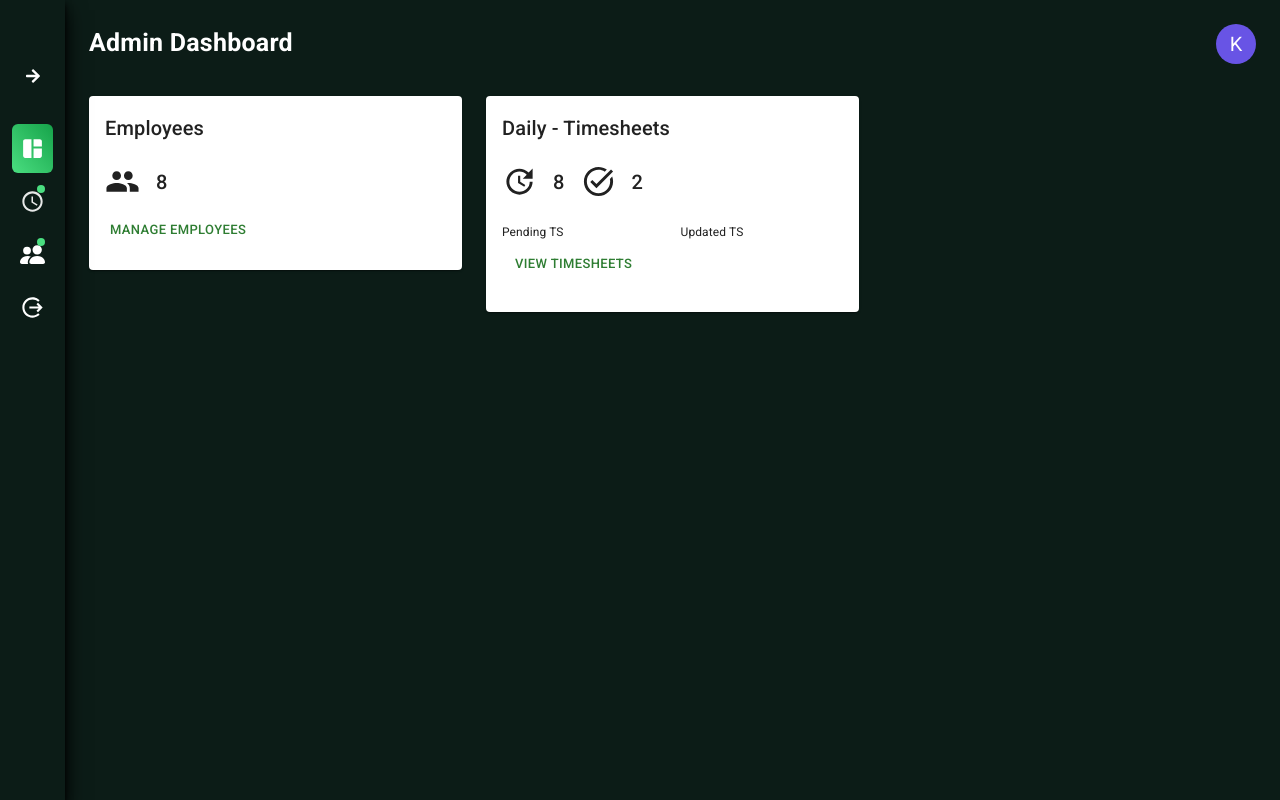
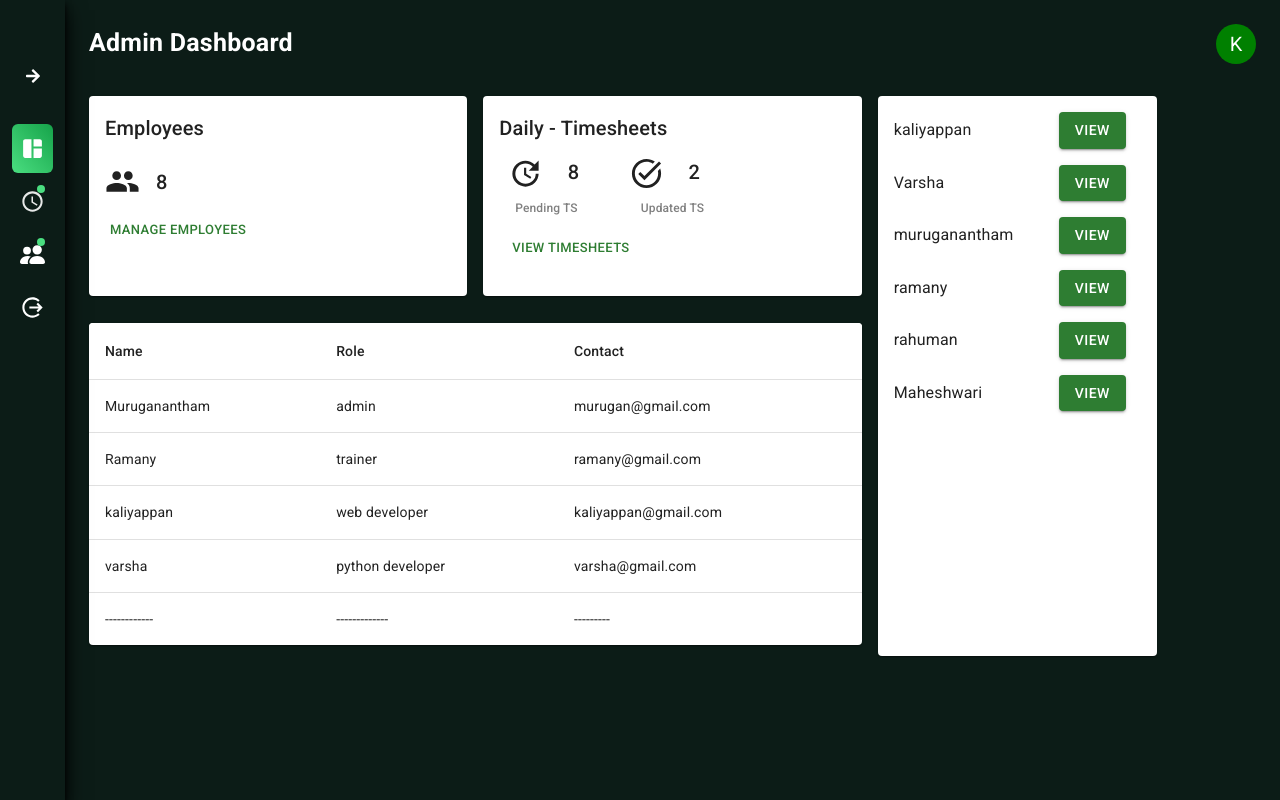
Before and after one commit to Kaliyappan1/Timesheet-Application-to-softmania, a React (Vite) app: page /admin-Dashboard in a window 1280 px wide. Built offline with nearby package versions, Linux system fonts and the light colour scheme.

Commit message:
sidebar and dashboard grid design is completed

```diff
--- a/src/scenes/dashboard/AdminDashboard.jsx
+++ b/src/scenes/dashboard/AdminDashboard.jsx
@@ -7,60 +7,83 @@ import {
   CardActions,
   CardContent,
   Grid,
+  Paper,
   Stack,
+  Table,
+  TableBody,
+  TableCell,
+  TableContainer,
+  TableHead,
+  TableRow,
+  ThemeProvider,
   Typography,
 } from "@mui/material";
 import PeopleIcon from "@mui/icons-material/People";
 import UpdateIcon from "@mui/icons-material/Update";
 import TaskAltIcon from "@mui/icons-material/TaskAlt";
 import { Link } from "react-router-dom";
+import theme from "../../components/Theme";
 
-// string to avatar start
-function stringToColor(string) {
-  let hash = 0;
-  let i;
 
-  /* eslint-disable no-bitwise */
-  for (i = 0; i < string.length; i += 1) {
-    hash = string.charCodeAt(i) + ((hash << 5) - hash);
+
+
+// Timesheetentry Component
+const Timesheetentry = ({ name, buttonText }) => (
+  <Grid
+    container
+    sx={{
+      display: 'flex',
+      justifyContent: 'space-between',
+      alignItems: 'center',
+      mb: 2,
+    }}
+  >
+    <Grid item xs={6}>
+      <Typography>{name}</Typography>
+    </Grid>
+    <Grid item xs={4}>
+      <Button variant="contained" color="success">{buttonText}</Button>
+    </Grid>
+  </Grid>
+);
+
+function createData(name, role, contact) {
+  return { name, role, contact };
 }
 
-  let color = "#";
-
-  for (i = 0; i < 3; i += 1) {
-    const value = (hash >> (i * 8)) & 0xff;
-    color += `00${value.toString(16)}`.slice(-2);
-  }
-  /* eslint-enable no-bitwise */
-
-  return color;
-}
-
-function stringAvatar(name) {
-  return {
-    sx: {
-      bgcolor: stringToColor(name),
-    },
-    children: `${name.split(" ")[0][0]}`,
-  };
-}
-// string to avatar end
+const rows = [
+  createData("Muruganantham", "admin", "murugan@gmail.com"),
+  createData("Ramany", "trainer", "ramany@gmail.com"),
+  createData("kaliyappan", "web developer", "kaliyappan@gmail.com"),
+  createData("varsha", "python developer", "varsha@gmail.com"),
+  createData("------------", "-------------", "---------"),
+];
 
 function AdminDashboard() {
   return (
-    <Box sx={{ display: "flex", flexDirection: "column", height: "100vh", width: "100vw", padding: 3 }}>
+    <Box
+      sx={{
+        display: "flex",
+        flexDirection: "column",
+        height: "100vh",
+        width: "100vw",
+        padding: 3,
+      }}
+    >
       <Box sx={{ display: "flex", justifyContent: "space-between", mb: 4 }}>
         <Typography sx={{ fontSize: 25, fontWeight: 700 }}>
           Admin Dashboard
         </Typography>
         <Stack>
-          <Avatar {...stringAvatar("Kaliyappan")} />
+        <Avatar sx={{backgroundColor: "green"}} >K</Avatar>
         </Stack>
       </Box>
 
-      <Grid container spacing={3}>
-        <Grid item xs={12} sm={6} md={4}>
-          <Card>
+      <ThemeProvider theme={theme}>
+        <Grid container spacing={2}>
+          <Grid container item xs={12} md={8} spacing={2}>
+            <Grid item xs={12} md={6}>
+              <Card sx={{ minHeight: 200 }}>
                 <CardContent>
                   <Typography variant="h6">Employees</Typography>
                   <Grid container spacing={2} alignItems="center" mt={0.5}>
@@ -81,17 +104,29 @@ function AdminDashboard() {
                 </CardContent>
               </Card>
             </Grid>
-        <Grid item xs={12} sm={6} md={4}>
-          <Card>
+            <Grid item xs={12} md={6}>
+              <Card sx={{ minHeight: 200 }}>
                 <CardContent>
                   <Typography variant="h6">Daily - Timesheets</Typography>
                   <Grid container spacing={2} alignItems="center" mt={0.5}>
+                    <Grid container my={1} sx={12}>
+                      <Grid
+                        item
+                        xs={4}
+                        sx={{ display: "flex", justifyContent: "space-evenly" }}
+                      >
                         <Grid item>
                           <UpdateIcon fontSize="large" />
                         </Grid>
-                <Grid item>
+                        <Grid item >
                           <Typography variant="h6">8</Typography>
                         </Grid>
+                      </Grid>
+                      <Grid
+                        item
+                        xs={4}
+                        sx={{ display: "flex", justifyContent: "space-evenly" }}
+                      >
                         <Grid item>
                           <TaskAltIcon fontSize="large" />
                         </Grid>
@@ -99,15 +134,29 @@ function AdminDashboard() {
                           <Typography variant="h6">2</Typography>
                         </Grid>
                       </Grid>
-              <Grid container spacing={2} mt={1}>
-                <Grid item xs={6}>
-                  <Typography sx={{ fontSize: 12 }}>Pending TS</Typography>
-                </Grid>
-                <Grid item xs={6}>
-                  <Typography sx={{ fontSize: 12 }}>Updated TS</Typography>
                     </Grid>
                   </Grid>
-              <CardActions>
+                  <Grid container>
+                    <Grid item pl={2} xs={3}>
+                      <Typography
+                        sx={{ fontSize: 12, fontWeight: "500", color: "gray" }}
+                      >
+                        Pending TS
+                      </Typography>
+                    </Grid>
+                    <Grid
+                      item
+                      xs={6}
+                      sx={{ display: "flex", justifyContent: "space-evenly" }}
+                    >
+                      <Typography
+                        sx={{ fontSize: 12, fontWeight: "500", color: "gray" }}
+                      >
+                        Updated TS
+                      </Typography>
+                    </Grid>
+                  </Grid>
+                  <CardActions sx={{ mt: 1 }}>
                     <Link to="/admin-timesheets">
                       <Button size="small" color="success">
                         View Timesheets
@@ -117,7 +166,54 @@ function AdminDashboard() {
                 </CardContent>
               </Card>
             </Grid>
+            <Grid item xs={12}>
+              <TableContainer component={Paper}>
+                <Table stickyHeader aria-label="sticky table">
+                  <TableHead>
+                    <TableRow>
+                      <TableCell>Name</TableCell>
+                      <TableCell>Role</TableCell>
+                      <TableCell>Contact</TableCell>
+                    </TableRow>
+                  </TableHead>
+                  <TableBody>
+                    {rows.map((row) => (
+                      <TableRow
+                        key={row.name}
+                        sx={{
+                          "&:last-child td, &:last-child th": { border: 0 },
+                        }}
+                      >
+                        <TableCell component="th" scope="row">
+                          {row.name}
+                        </TableCell>
+                        <TableCell>{row.role}</TableCell>
+                        <TableCell>{row.contact}</TableCell>
+                      </TableRow>
+                    ))}
+                  </TableBody>
+                </Table>
+              </TableContainer>
             </Grid>
+          </Grid>
+
+          <Grid container item xs={12} md={4} lg={3} xl={3} spacing={2} >
+            <Grid item xs={12}>
+              <Card sx={{height: "70vh"}}>
+                <CardContent>
+                  <Timesheetentry name="kaliyappan" buttonText="View" />
+                  <Timesheetentry name="Varsha" buttonText="View" />
+                  <Timesheetentry name="muruganantham" buttonText="View" />
+                  <Timesheetentry name="ramany" buttonText="View" />
+                  <Timesheetentry name="rahuman" buttonText="View" />
+                  <Timesheetentry name="Maheshwari" buttonText="View" />
+
+                </CardContent>
+              </Card>
+            </Grid>
+          </Grid>
+        </Grid>
+      </ThemeProvider>
     </Box>
   );
 }
--- a/src/scenes/dashboard/AdminTeams.jsx
+++ b/src/scenes/dashboard/AdminTeams.jsx
@@ -36,35 +36,6 @@ const rows = [
 ];
 
 function AdminTeams() {
-  function stringToColor(string) {
-    let hash = 0;
-    let i;
-
-    /* eslint-disable no-bitwise */
-    for (i = 0; i < string.length; i += 1) {
-      hash = string.charCodeAt(i) + ((hash << 5) - hash);
-    }
-
-    let color = "#";
-
-    for (i = 0; i < 3; i += 1) {
-      const value = (hash >> (i * 8)) & 0xff;
-      color += `00${value.toString(16)}`.slice(-2);
-    }
-    /* eslint-enable no-bitwise */
-
-    return color;
-  }
-
-  function stringAvatar(name) {
-    return {
-      sx: {
-        bgcolor: stringToColor(name),
-      },
-      children: `${name.split(" ")[0][0]}`,
-    };
-  }
-
   return (
     <Box sx={{ display: "flex", height: "100vh", width: "100vw" }}>
       <Box sx={{ flexGrow: 1, p: 3 }}>
@@ -80,10 +51,10 @@ function AdminTeams() {
               <Typography sx={{ fontSize: 25, fontWeight: 700 }}>
                 Teams
               </Typography>
-              <Avatar {...stringAvatar("Kali")} />
+              <Avatar sx={{ backgroundColor: "green" }}>K</Avatar>
             </Grid>
 
-            <Grid item xs={12} md={4}>
+            <Grid item xs={6} md={4}>
               <Paper
                 component="form"
                 sx={{
@@ -114,7 +85,21 @@ function AdminTeams() {
               display="flex"
               justifyContent={{ xs: "flex-start", md: "flex-end" }}
             >
-              <Button sx={{ color: "secondary.light" }} variant="contained">
+              <Button
+                sx={{
+                  color: "white",
+                  backgroundColor: "green",
+                  "&:hover": {
+                    backgroundColor: "#004201",
+                    boxShadow: "none",
+                  },
+                  "&:active": {
+                    boxShadow: "none",
+                    backgroundColor: "green",
+                  },
+                }}
+                variant="contained"
+              >
                 + Add Team
               </Button>
             </Grid>
@@ -153,7 +138,7 @@ function AdminTeams() {
               <Stack spacing={2}>
                 <Pagination
                   sx={{
-                    backgroundColor: "secondary.light",
+                    backgroundColor: "white",
                     borderRadius: 5,
                     p: 1,
                   }}
--- a/src/scenes/dashboard/AdminTimesheets.jsx
+++ b/src/scenes/dashboard/AdminTimesheets.jsx
@@ -99,35 +99,6 @@ const rows = [
 ];
 
 function AdminTimesheets() {
-  function stringToColor(string) {
-    let hash = 0;
-    let i;
-
-    /* eslint-disable no-bitwise */
-    for (i = 0; i < string.length; i += 1) {
-      hash = string.charCodeAt(i) + ((hash << 5) - hash);
-    }
-
-    let color = "#";
-
-    for (i = 0; i < 3; i += 1) {
-      const value = (hash >> (i * 8)) & 0xff;
-      color += `00${value.toString(16)}`.slice(-2);
-    }
-    /* eslint-enable no-bitwise */
-
-    return color;
-  }
-
-  function stringAvatar(name) {
-    return {
-      sx: {
-        bgcolor: stringToColor(name),
-      },
-      children: `${name.split(" ")[0][0]}`,
-    };
-  }
-  // string to avatar end
 
   return (
     <Box sx={{ display: "flex", height: "100vh", width: "100vw" }}>
@@ -143,7 +114,7 @@ function AdminTimesheets() {
             <Typography sx={{ fontSize: 25, fontWeight: 700 }}>
               Timesheets
             </Typography>
-            <Avatar {...stringAvatar("Kali")} />
+        <Avatar sx={{backgroundColor: "green"}} >K</Avatar>
           </Grid>
 
           <Grid item xs={4}>
```
Lines whose indentation alone changed are shown as unchanged.
